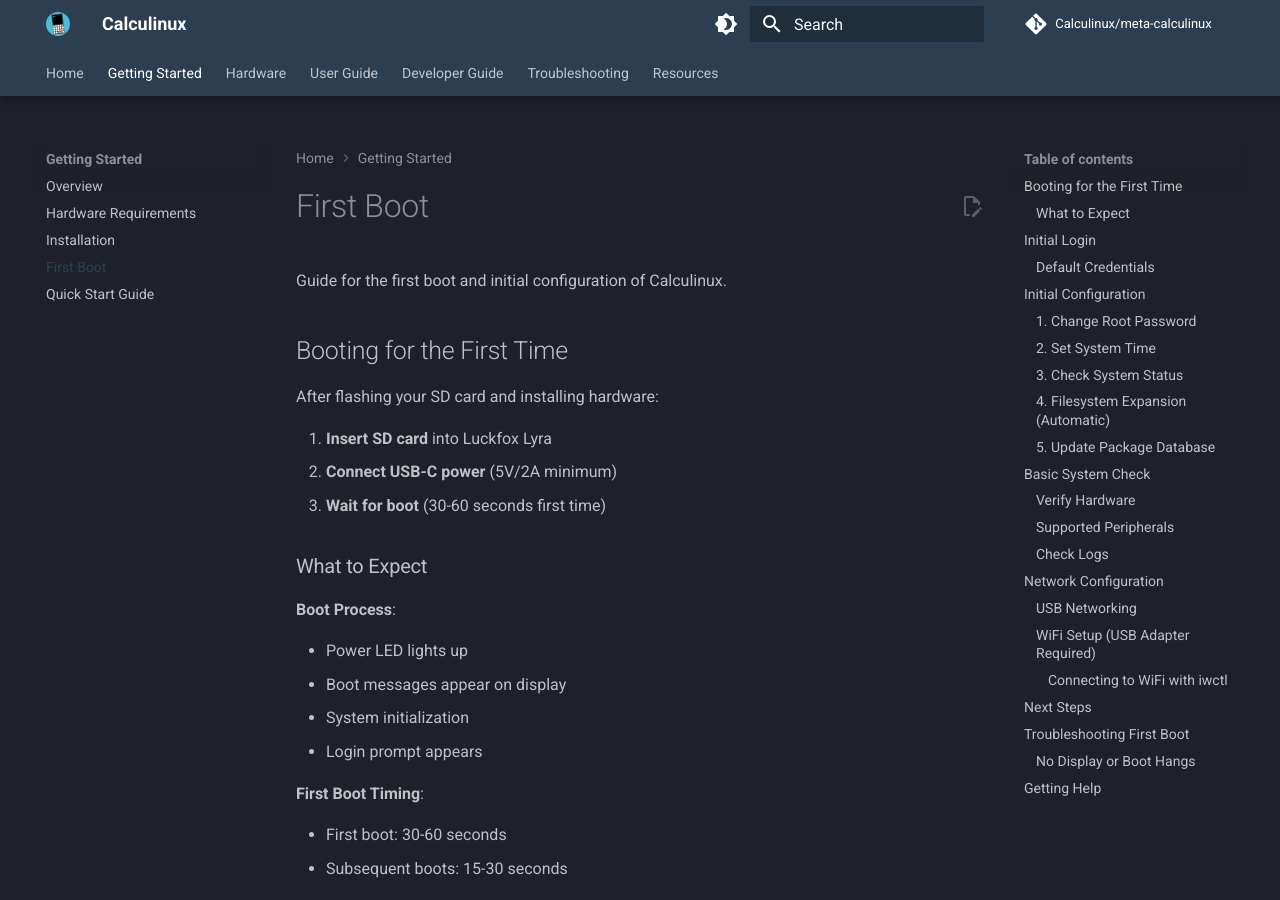
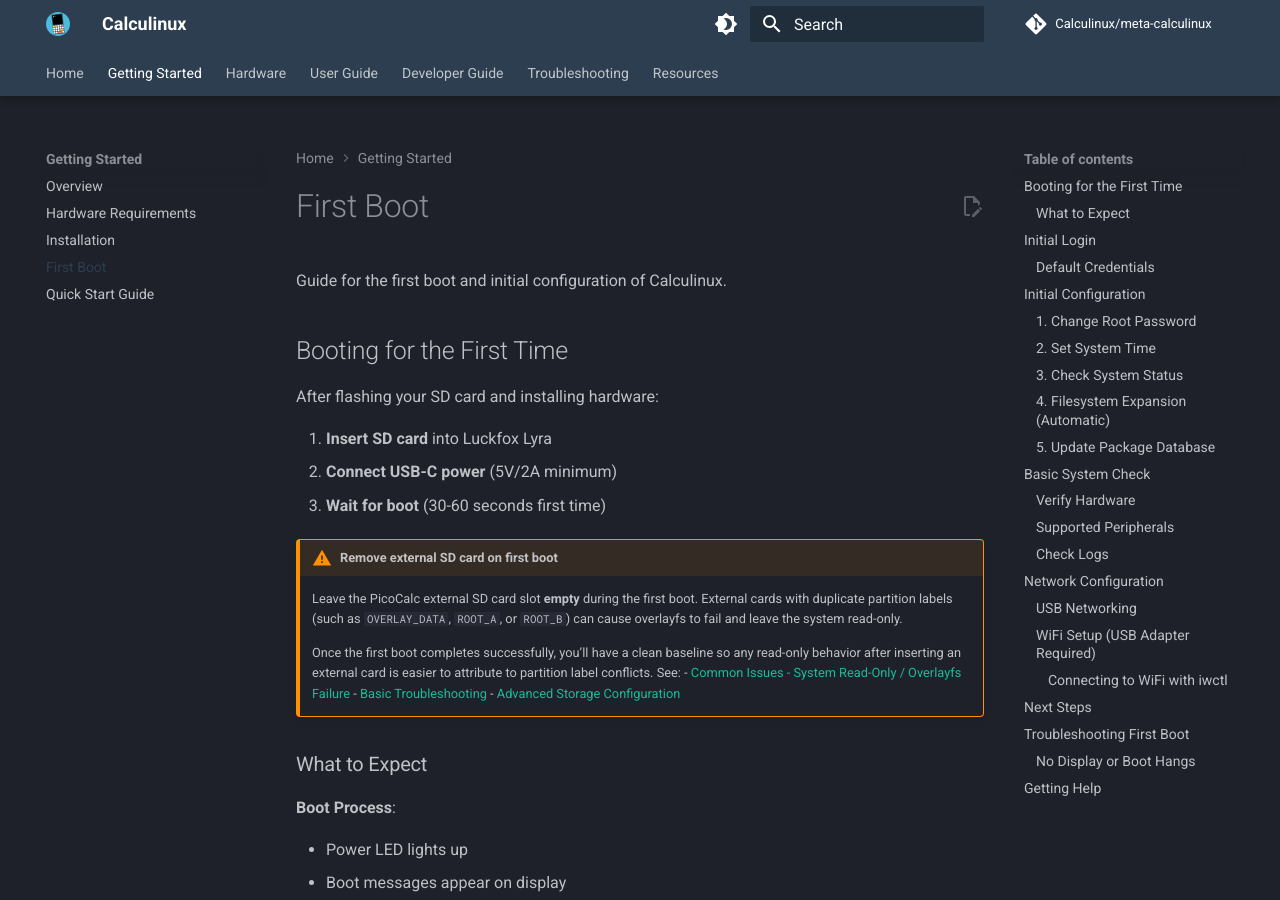
Before and after one commit to Calculinux/docs, an MkDocs documentation site: the page built from docs/getting-started/first-boot.md, in a window 1280 px wide and 900 px high. Built offline with MkDocs 1.6.1 and Material for MkDocs 9.7.7, drawn with Linux system fonts in a browser that asks for light colours; comment, search, counter and statistics services are not loaded.

Commit message:
add a first-boot admonition about sd card partition label conflicts

```diff
--- a/docs/getting-started/first-boot.md
+++ b/docs/getting-started/first-boot.md
@@ -9,6 +9,15 @@
 1. **Insert SD card** into Luckfox Lyra
 2. **Connect USB-C power** (5V/2A minimum)
 3. **Wait for boot** (30-60 seconds first time)
+
+!!! warning "Remove external SD card on first boot"
+    Leave the PicoCalc external SD card slot **empty** during the first boot. External cards with duplicate partition labels (such as `OVERLAY_DATA`, `ROOT_A`, or `ROOT_B`) can cause overlayfs to fail and leave the system read-only.
+
+    Once the first boot completes successfully, you’ll have a clean baseline so any read-only behavior after inserting an external card is easier to attribute to partition label conflicts.
+    See:
+    - [Common Issues - System Read-Only / Overlayfs Failure](../troubleshooting/common-issues.md#system-read-only--overlayfs-failure)
+    - [Basic Troubleshooting](../troubleshooting/basic-troubleshooting.md)
+    - [Advanced Storage Configuration](../user-guide/advanced-storage.md)
 
 ### What to Expect
 
```
